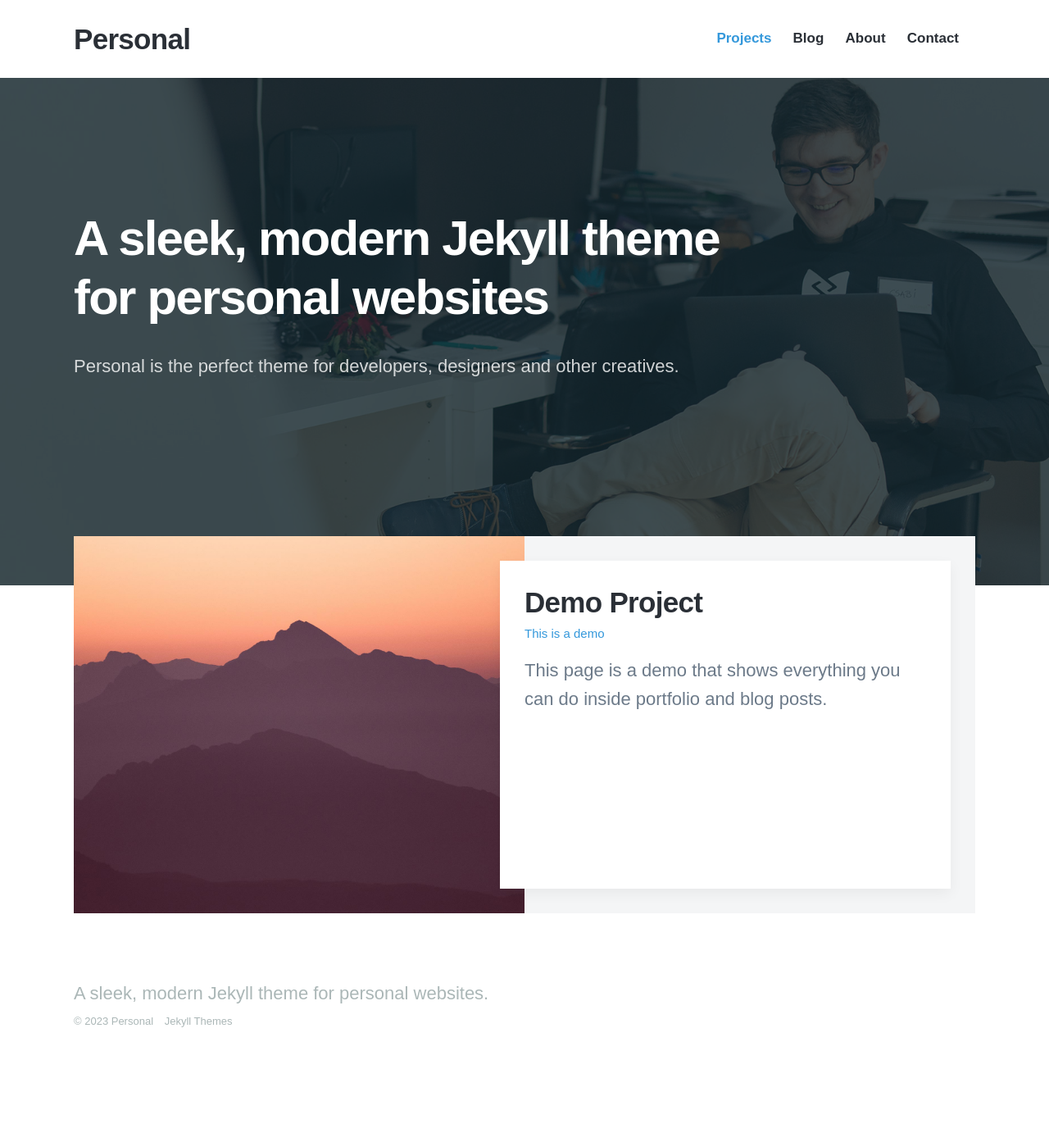
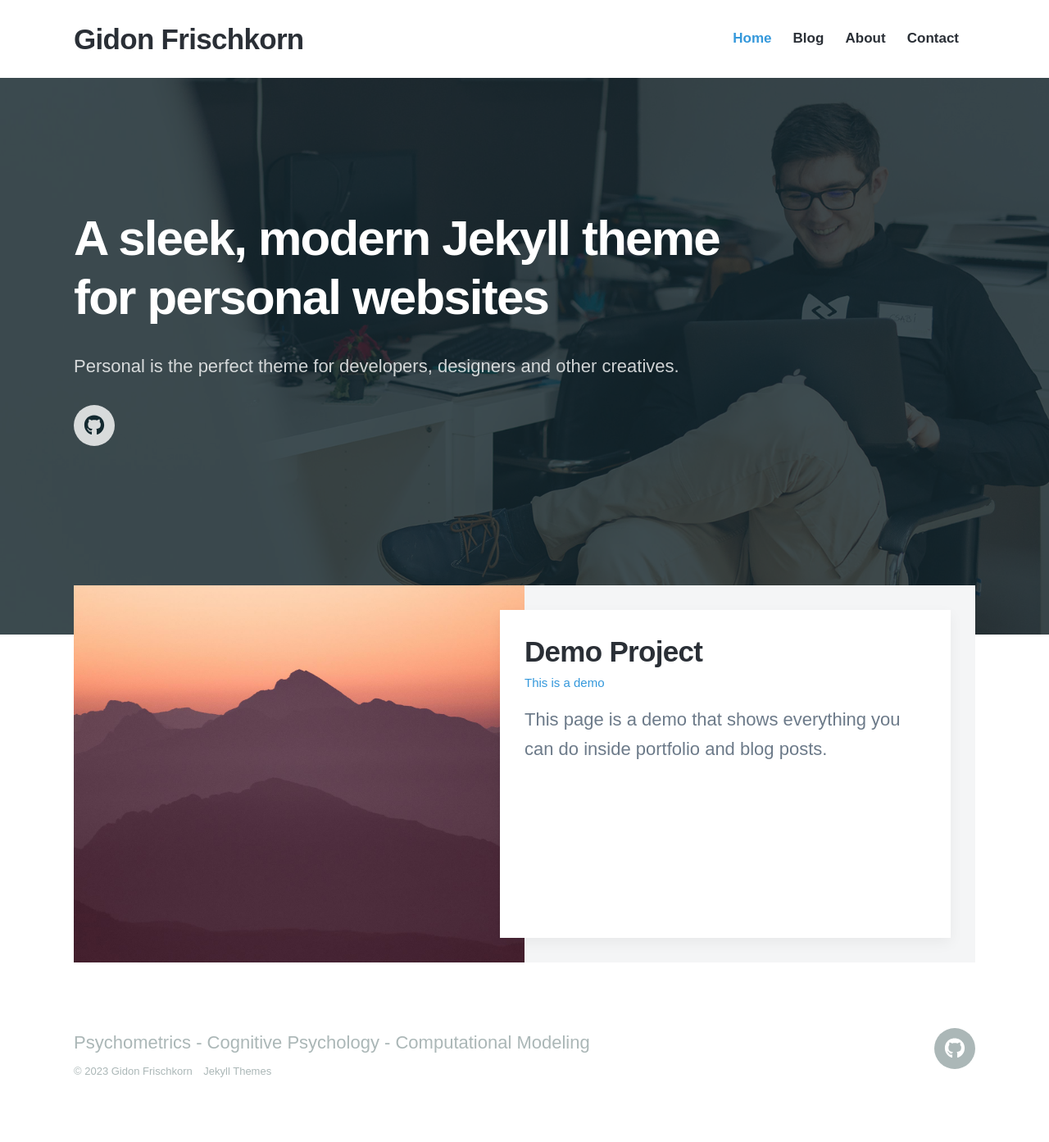
Before and after one commit to GidonFrischkorn/GidonFrischkorn.github.io, a Jekyll site: the page built from index.html, in a window 1280 px wide. Shown: the whole page at 82% size. Built offline with Jekyll 4.4.1, drawn with Linux system fonts in a browser that asks for light colours; nearby versions of some CDN libraries; some web fonts are replaced; before the commit the page ends 1332 px from its top, so only the background shows below that.

Commit message:
Small Updates

```diff
--- a/_config.yml
+++ b/_config.yml
@@ -1,6 +1,6 @@
-site: Personal Jekyll Theme
+site: Gidon Frischkorn
 
-url:
+url: www.gidonfrischkorn.github.io
 baseurl:
 
 collections:
--- a/_data/settings.yml
+++ b/_data/settings.yml
@@ -1,5 +1,5 @@
 basic_settings:
-  site_title: Personal
+  site_title: Gidon Frischkorn
   favicon_image: /images/favicon.png
 
 header_settings:
@@ -8,7 +8,7 @@ header_settings:
 
 menu_settings:
   menu_items:
-    - title: 'Projects'
+    - title: 'Home'
       url: '/'
     - title: 'Blog'
       url: '/blog/'
@@ -18,7 +18,7 @@ menu_settings:
       url: '/contact'
 
 footer_settings:
-  footer_tagline: A sleek, modern Jekyll theme for personal websites.
+  footer_tagline: Psychometrics - Cognitive Psychology - Computational Modeling
 
 hero_settings:
   overlay_opacity: 0.8
@@ -50,7 +50,7 @@ social_settings:
   dribbble_url: ''
   behance_url: ''
   deviantart_url: ''
-  github_url: ''
+  github_url: 'https://github.com/GidonFrischkorn'
   reddit_url: ''
   flickr_url: ''
   etsy_url: ''
```
Also changed, not shown: 2 other files.
